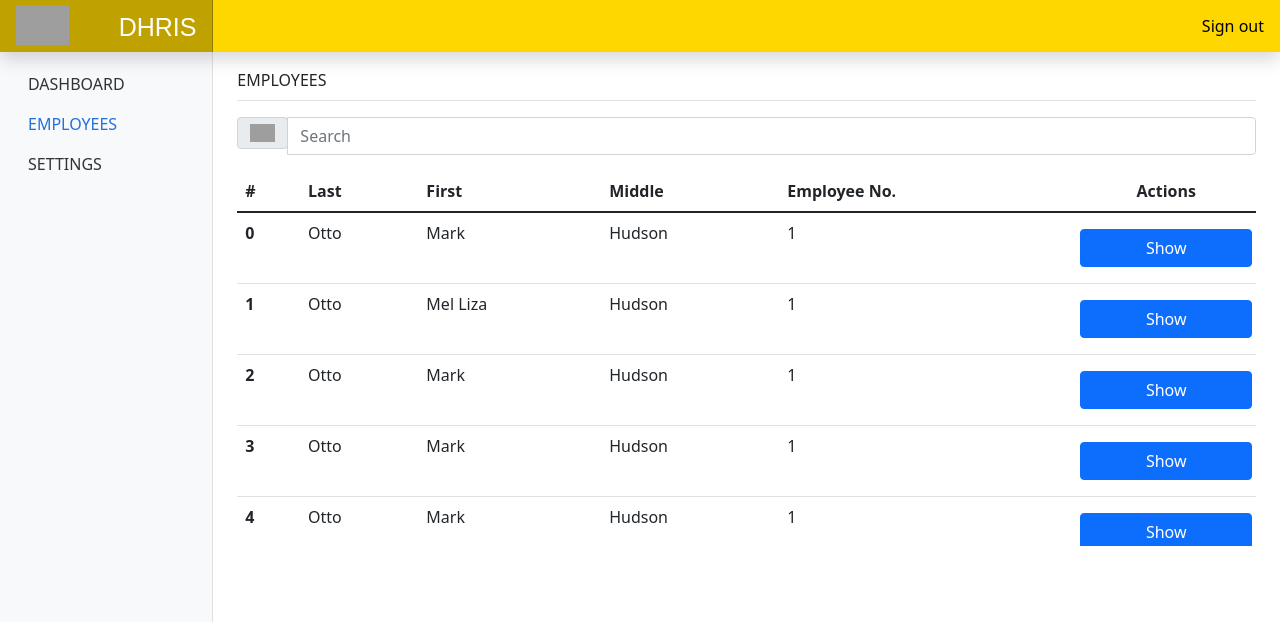
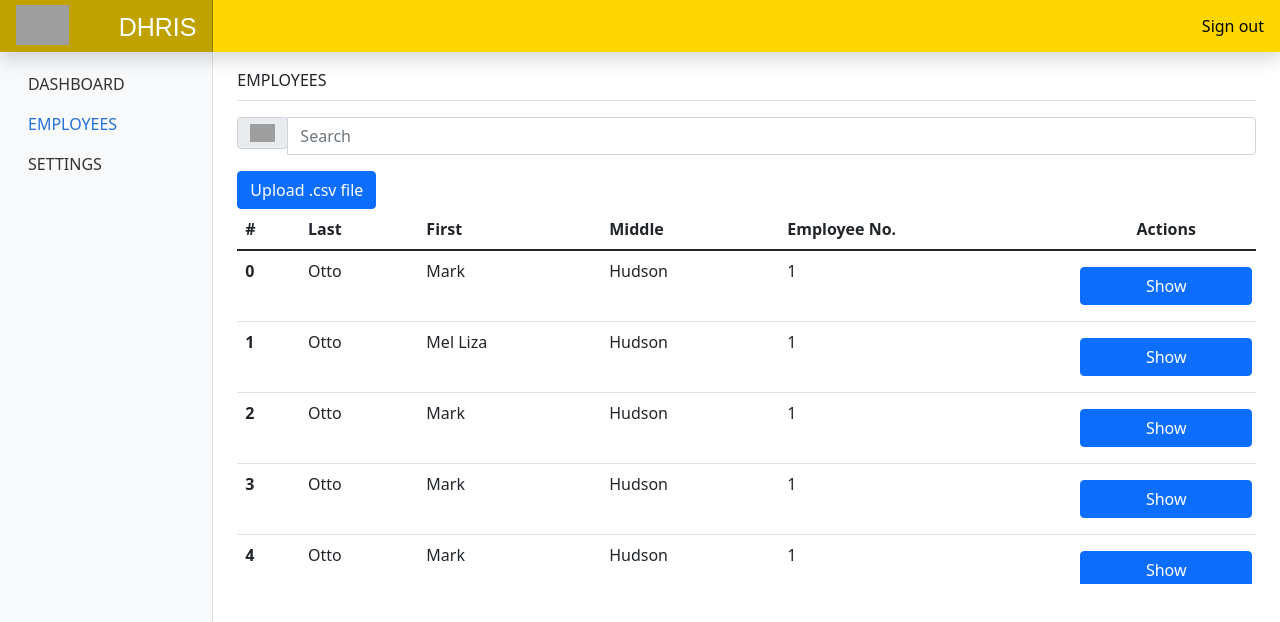
Before and after one commit to Subalzero/dhrms-frontend, a React (Create React App) app: page /employees in a window 1280 px wide. Shown: the top 622 px of the page. Built offline with nearby package versions, Linux system fonts and the light colour scheme; grey boxes are pictures that could not be loaded.

Commit message:
Installed axios lib

```diff
--- a/package.json
+++ b/package.json
@@ -6,6 +6,7 @@
     "@testing-library/jest-dom": "^5.16.3",
     "@testing-library/react": "^12.1.4",
     "@testing-library/user-event": "^13.5.0",
+    "axios": "^0.27.2",
     "bootstrap": "^5.1.3",
     "exceljs": "^4.3.0",
     "file-saver": "^2.0.5",
--- a/src/components/employees/EmployeesMainView.jsx
+++ b/src/components/employees/EmployeesMainView.jsx
@@ -16,6 +16,11 @@ const EmployeesMainView = () => {
           </div>
           <input type="text" className="form-control" placeholder="Search" />
         </div>
+        <button
+          className="btn btn-primary"
+          title="Upload .csv file."
+          onClick={() => console.log("Uploaded")}
+        >{`Upload .csv file`}</button>
       </div>
       <EmployeesTable />
     </>
```
Also changed, not shown: 1 other file (tests, documents, lock files or other folders).
